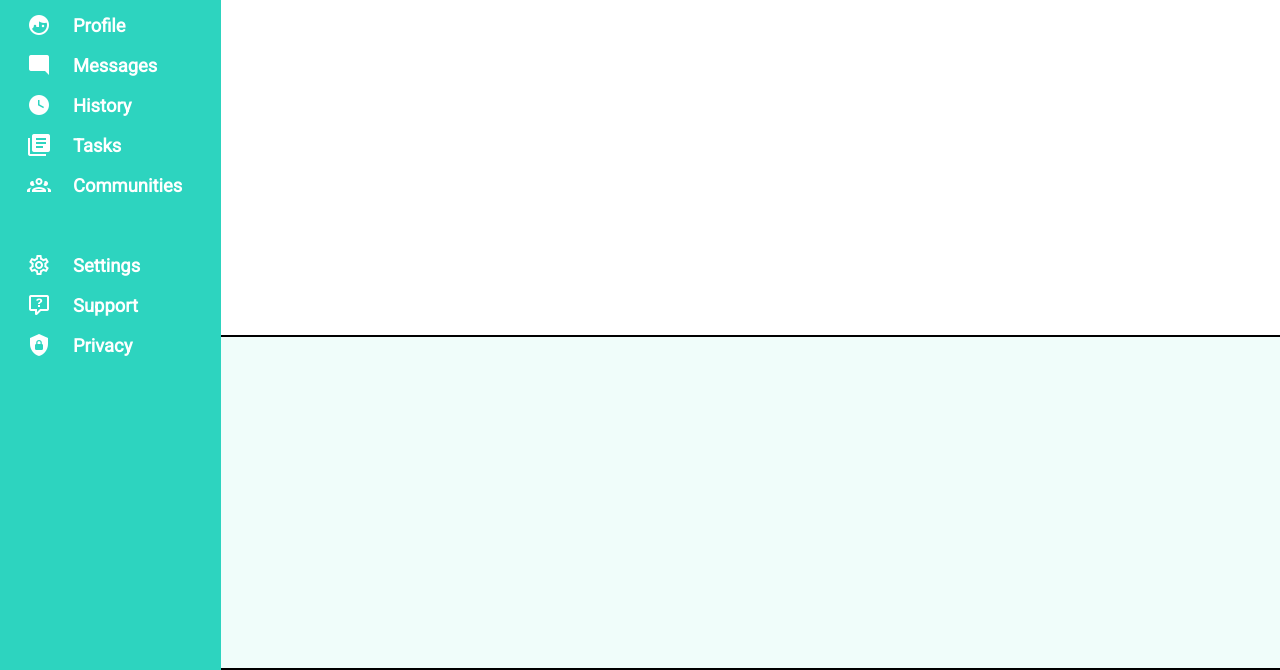
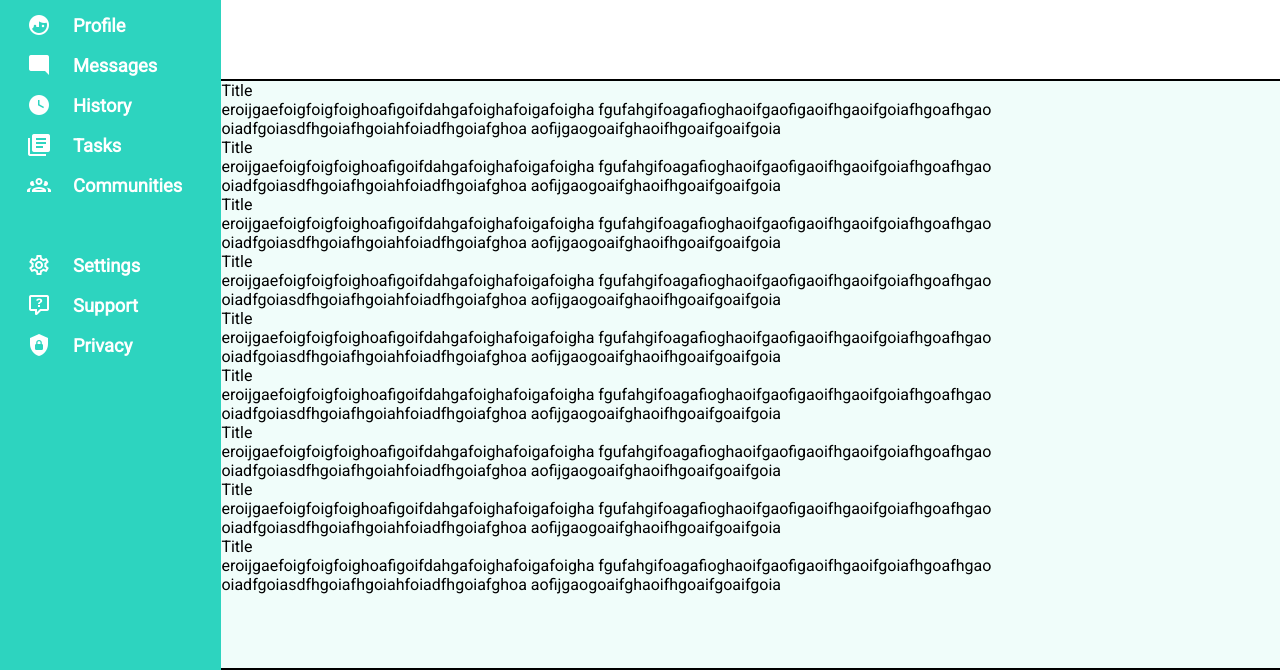
Before and after one commit to character-ignotus/Project--Admin_Dashboard, a plain HTML site: page index.html in a window 1280 px wide. Shown: the part 130-800 px from the top of the page. Drawn offline with Linux system fonts and the light colour scheme.

Commit message:
Add dummy content for main-content section

```diff
--- a/index.html
+++ b/index.html
@@ -53,6 +53,80 @@
         <div class="header-bottom"></div>
     </div>
 
-    <div class="main-content"></div>
+    <div class="main-content">
+        <div class="card">
+            <p>Title</p>
+            <p>eroijgaefoigfoigfoighoafigoifdahgafoighafoigafoigha
+                fgufahgifoagafioghaoifgaofigaoifhgaoifgoiafhgoafhgao
+                oiadfgoiasdfhgoiafhgoiahfoiadfhgoiafghoa
+                aofijgaogoaifghaoifhgoaifgoaifgoia
+            </p>
+        </div>
+        <div class="card">
+            <p>Title</p>
+            <p>eroijgaefoigfoigfoighoafigoifdahgafoighafoigafoigha
+                fgufahgifoagafioghaoifgaofigaoifhgaoifgoiafhgoafhgao
+                oiadfgoiasdfhgoiafhgoiahfoiadfhgoiafghoa
+                aofijgaogoaifghaoifhgoaifgoaifgoia
+            </p>
+        </div>
+        <div class="card">
+            <p>Title</p>
+            <p>eroijgaefoigfoigfoighoafigoifdahgafoighafoigafoigha
+                fgufahgifoagafioghaoifgaofigaoifhgaoifgoiafhgoafhgao
+                oiadfgoiasdfhgoiafhgoiahfoiadfhgoiafghoa
+                aofijgaogoaifghaoifhgoaifgoaifgoia
+            </p>
+        </div>
+        <div class="card">
+            <p>Title</p>
+            <p>eroijgaefoigfoigfoighoafigoifdahgafoighafoigafoigha
+                fgufahgifoagafioghaoifgaofigaoifhgaoifgoiafhgoafhgao
+                oiadfgoiasdfhgoiafhgoiahfoiadfhgoiafghoa
+                aofijgaogoaifghaoifhgoaifgoaifgoia
+            </p>
+        </div>
+        <div class="card">
+            <p>Title</p>
+            <p>eroijgaefoigfoigfoighoafigoifdahgafoighafoigafoigha
+                fgufahgifoagafioghaoifgaofigaoifhgaoifgoiafhgoafhgao
+                oiadfgoiasdfhgoiafhgoiahfoiadfhgoiafghoa
+                aofijgaogoaifghaoifhgoaifgoaifgoia
+            </p>
+        </div>
+        <div class="card">
+            <p>Title</p>
+            <p>eroijgaefoigfoigfoighoafigoifdahgafoighafoigafoigha
+                fgufahgifoagafioghaoifgaofigaoifhgaoifgoiafhgoafhgao
+                oiadfgoiasdfhgoiafhgoiahfoiadfhgoiafghoa
+                aofijgaogoaifghaoifhgoaifgoaifgoia
+            </p>
+        </div>
+
+        <div class="card">
+            <p>Title</p>
+            <p>eroijgaefoigfoigfoighoafigoifdahgafoighafoigafoigha
+                fgufahgifoagafioghaoifgaofigaoifhgaoifgoiafhgoafhgao
+                oiadfgoiasdfhgoiafhgoiahfoiadfhgoiafghoa
+                aofijgaogoaifghaoifhgoaifgoaifgoia
+            </p>
+        </div>
+        <div class="card">
+            <p>Title</p>
+            <p>eroijgaefoigfoigfoighoafigoifdahgafoighafoigafoigha
+                fgufahgifoagafioghaoifgaofigaoifhgaoifgoiafhgoafhgao
+                oiadfgoiasdfhgoiafhgoiahfoiadfhgoiafghoa
+                aofijgaogoaifghaoifhgoaifgoaifgoia
+            </p>
+        </div>
+        <div class="card">
+            <p>Title</p>
+            <p>eroijgaefoigfoigfoighoafigoifdahgafoighafoigafoigha
+                fgufahgifoagafioghaoifgaofigaoifhgaoifgoiafhgoafhgao
+                oiadfgoiasdfhgoiafhgoiahfoiadfhgoiafghoa
+                aofijgaogoaifghaoifhgoaifgoaifgoia
+            </p>
+        </div>
+    </div>
 </body>
 </html>
```
